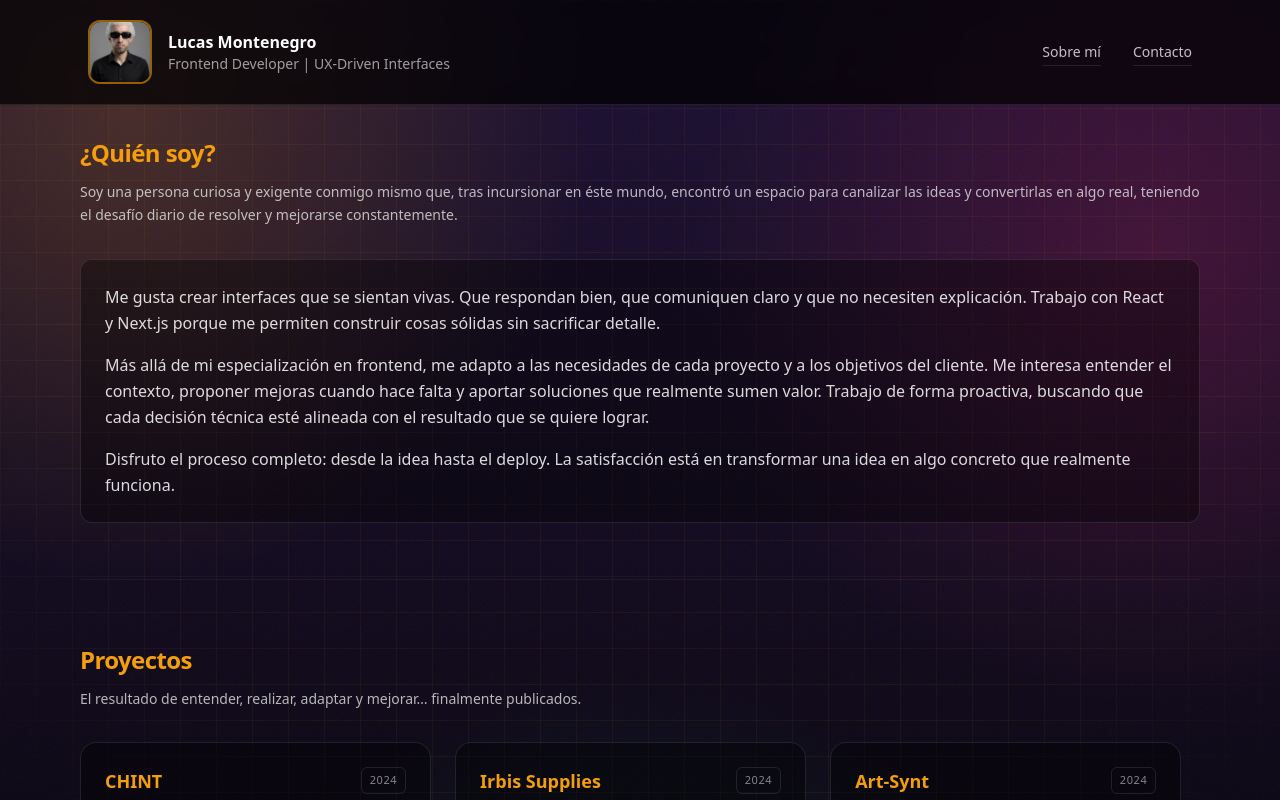
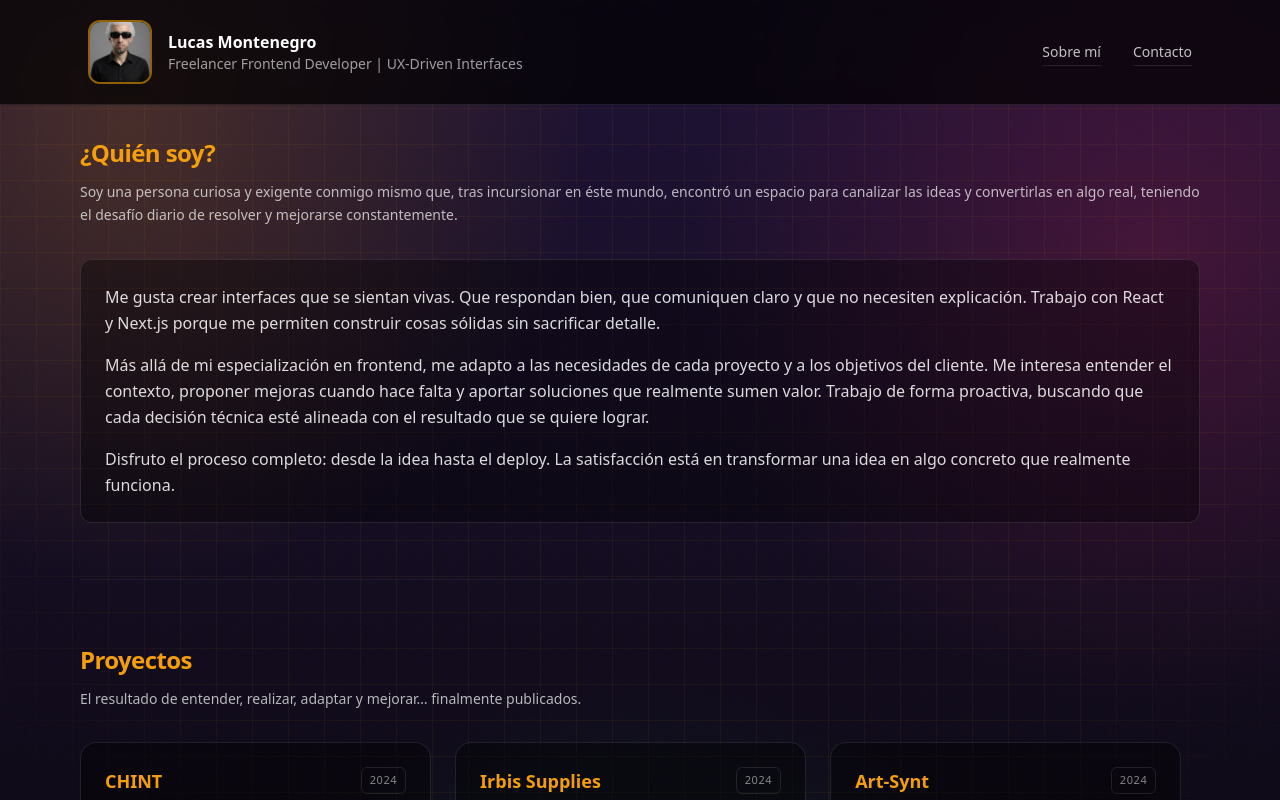
Before and after one commit to lu-developer476/Portfolio, a Next.js app: page /about in a window 1280 px wide. Shown: the top 800 px of the page. Built offline with nearby package versions, Linux system fonts and the light colour scheme.

Commit message:
Navbar.tsx

```diff
--- a/src/components/Navbar.tsx
+++ b/src/components/Navbar.tsx
@@ -50,7 +50,7 @@ export default function Navbar() {
             <Link href="/" className="leading-tight">
               <div className="text-base font-semibold">Lucas Montenegro</div>
               <div className="text-sm text-white/60">
-                Frontend Developer | UX-Driven Interfaces
+                Freelancer Frontend Developer | UX-Driven Interfaces
               </div>
             </Link>
           </div>
```
